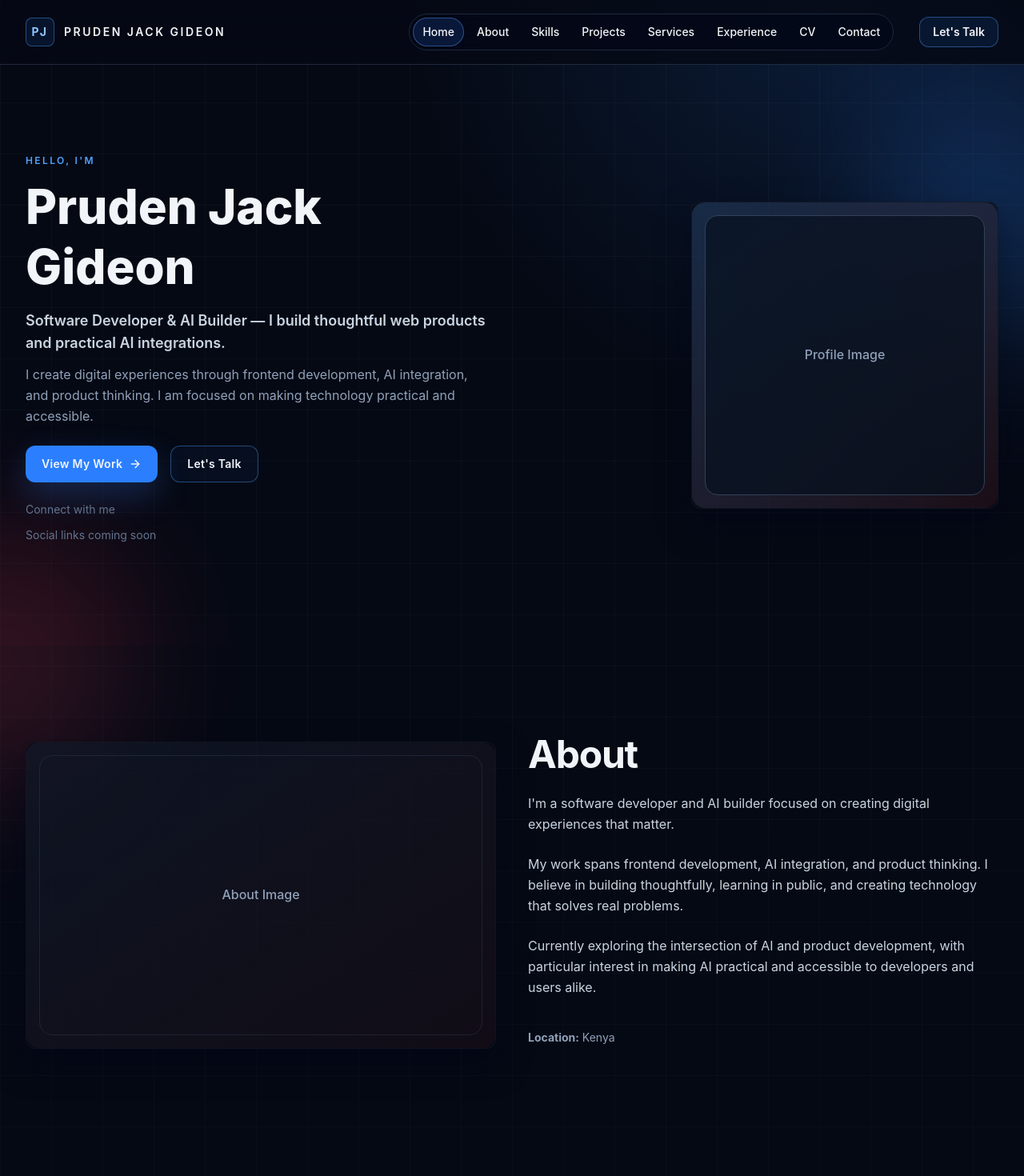
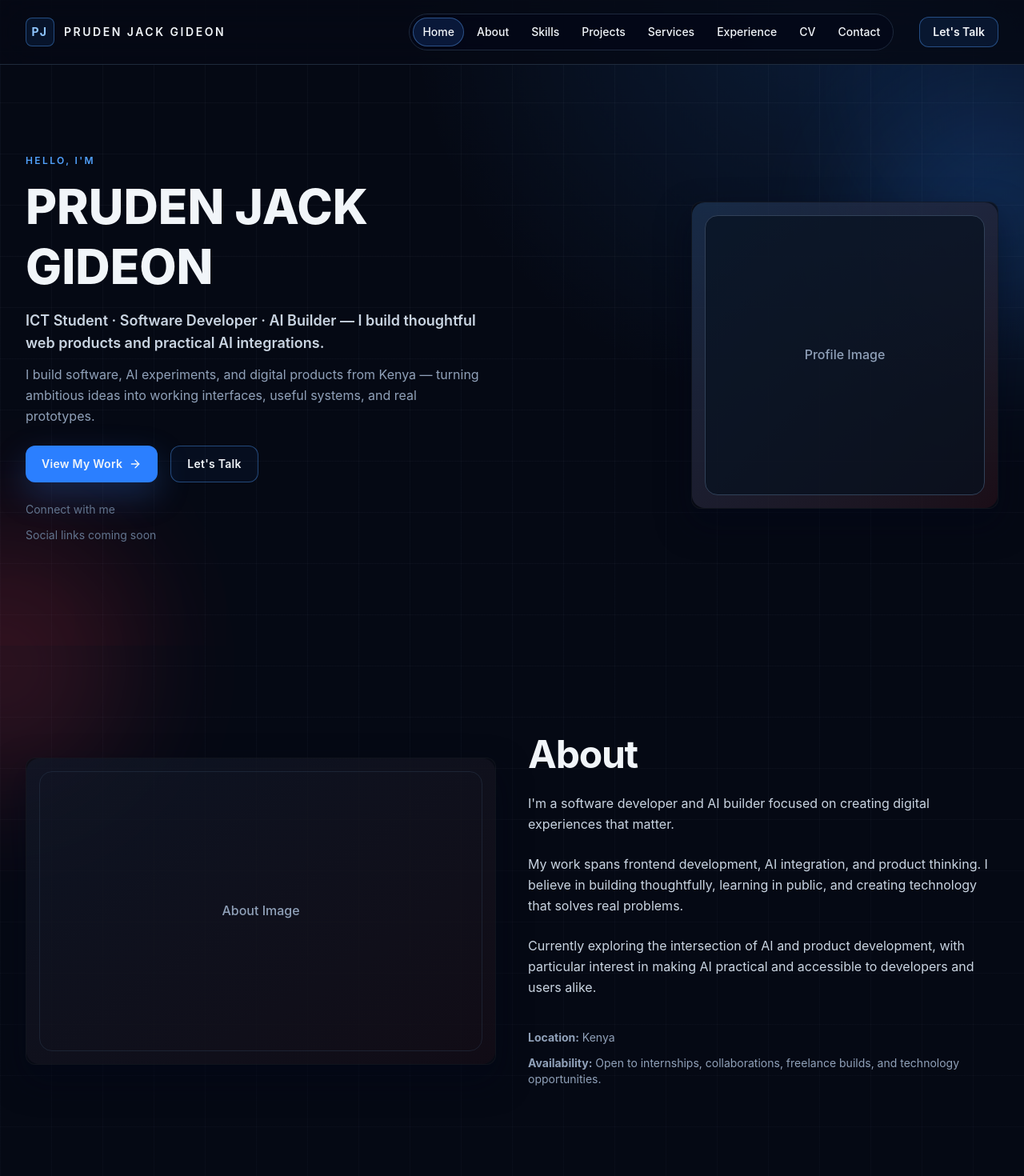
Before and after one commit to jark-zenith/Pruden-Jack-Gideon, a React (Vite) app: page / in a window 1280 px wide. Shown: the top 1470 px of the page at 80% size. Built offline with nearby package versions, Linux system fonts and the light colour scheme.

Commit message:
finish: polish personal.ts

```diff
--- a/src/data/personal.ts
+++ b/src/data/personal.ts
@@ -1,12 +1,12 @@
 import type { PersonalInfo } from '../types'
 
 export const personalInfo: PersonalInfo = {
-  name: 'Pruden Jack Gideon',
+  name: 'PRUDEN JACK GIDEON',
   shortName: 'Pruden',
-  role: 'Software Developer & AI Builder',
+  role: 'ICT Student · Software Developer · AI Builder',
   location: 'Kenya',
-  bio: 'I create digital experiences through frontend development, AI integration, and product thinking. I am focused on making technology practical and accessible.',
-  email: '', // Information needed: public contact email.
-  phone: '', // Information needed: public phone number, if appropriate.
-  availability: '', // Information needed: current availability.
+  bio: 'I build software, AI experiments, and digital products from Kenya — turning ambitious ideas into working interfaces, useful systems, and real prototypes.',
+  email: '',
+  phone: '',
+  availability: 'Open to internships, collaborations, freelance builds, and technology opportunities.',
 }
```
